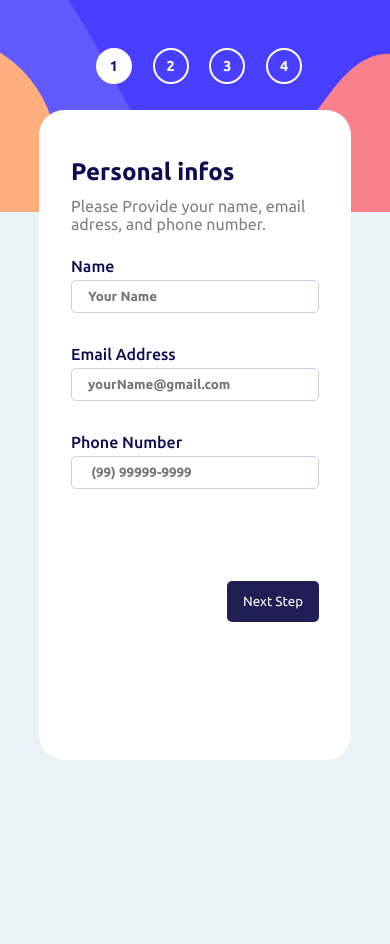
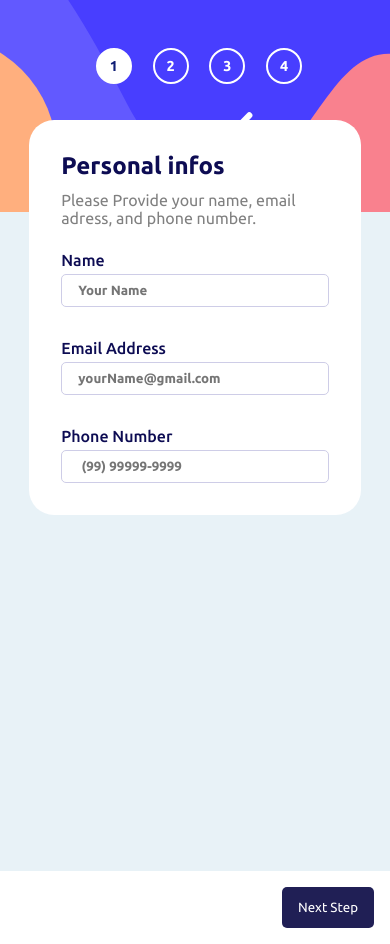
Before and after one commit to AbnnerB/multi-step-form, a React (Vite) app: page / in a window 390 px wide. Before the commit the page ends 910 px from the top, so only its background shows below. Built offline with nearby package versions, Linux system fonts and the light colour scheme.

Commit message:
responsivo esta funcionando
não foquei muito no responsivo, até pq o meu intuito com esse projeto era praticar useContext  fazendo  o formulario multi step

```diff
--- a/src/App.jsx
+++ b/src/App.jsx
@@ -42,10 +42,7 @@ const PrincipalContainer = styled.main`
   }
   @media screen and (max-width: 620px) {
     flex-direction: column;
-    /* height: 100%; */
     width: 100%;
-    /* min-height: 100vh; */
-
     background-color: transparent;
     padding: 0px;
   }
--- a/src/components/FatherComponent.jsx
+++ b/src/components/FatherComponent.jsx
@@ -38,35 +38,33 @@ const FatherContainer = styled.section`
   }
 
   @media screen and (max-width: 620px) {
-    position: relative;
-    /* position: absolute; */
-    min-height: 77vh;
-    /* min-height: 100%; */
+    position: absolute;
+    height: auto;
+    /* gap: 2rem; */
+    gap: 0px;
+    top: 100px;
     padding: 0px;
-    /* background-color: red; */
-    justify-content: flex-end;
+    min-height: 100%;
 
     .content {
-      height: 100%;
-      position: absolute;
-      top: -150px;
-      left: 10%;
-      width: 80%;
-      padding: 3rem 2rem;
+      margin: 20px auto;
       border-radius: 25px;
+      width: 85%;
+      padding: 2rem;
     }
 
     .barNavigation {
-      /* background-color: white; */
+      background-color: white;
       width: 100%;
       align-items: center;
-      padding: 0 1rem;
-      background-color: blue;
-      /* height: 100px; */
+      padding: 1rem;
     }
-    /* .barNavigation button {
-      height: 50px;
-    } */
+  }
+  @media screen and (max-width: 330px) {
+    .content {
+      width: 95%;
+      padding: 1rem 0.8rem;
+    }
   }
 `;
 
--- a/src/components/SideBar.jsx
+++ b/src/components/SideBar.jsx
@@ -71,16 +71,12 @@ const SideBarStyles = styled.section`
     border-radius: 0px;
     background-image: url(${BgsideBarMobile});
     background-position: top;
-    /* background-size: 90%; */
 
     .containerInfoSideBarSteps {
-      /* margin-top: 2rem; */
-      /* padding: 1rem; */
       padding-top: 1rem;
       height: 180px;
       flex-direction: row;
       justify-content: center;
-      /* align-items: center; */
     }
     .infoSideBarDetailsSteps {
       display: none;
--- a/src/components/StepFinish.jsx
+++ b/src/components/StepFinish.jsx
@@ -47,8 +47,12 @@ const AllInfoAboutPlan = styled.div`
 `;
 
 export default function StepFinish() {
-  const { yourPlanSelect, arrayValuesServices, altStateMonthYear } =
-    useStepContext();
+  const {
+    yourPlanSelect,
+    arrayValuesServices,
+    altStateMonthYear,
+    setValueCurrentStep,
+  } = useStepContext();
 
   const [totalFinishing, setTotalFinishing] = useState(0);
 
@@ -77,7 +81,12 @@ export default function StepFinish() {
               <h3>
                 {yourPlanSelect.planType} ({yourPlanSelect.planTime})
               </h3>
-              <h4>Change</h4>
+              <h4
+                style={{ textDecoration: "underline" }}
+                onClick={() => setValueCurrentStep(1)}
+              >
+                Change
+              </h4>
             </div>
             <span>{yourPlanSelect.planValue}</span>
           </div>
--- a/src/components/StepsForm/StepFormStyles.js
+++ b/src/components/StepsForm/StepFormStyles.js
@@ -56,4 +56,23 @@ export const FormStyles = styled.form`
     color: white;
     padding: 0.8rem 1rem;
   }
+
+  @media screen and (max-width: 620px) {
+    .buttonNexStepFake {
+      margin: 0px;
+      position: absolute;
+      bottom: 0px;
+      left: 0px;
+      background-color: white;
+      width: 100%;
+      display: flex;
+      justify-content: flex-end;
+      align-items: center;
+      padding: 1rem;
+    }
+
+    .buttonNexStepFake button {
+      margin: 0px;
+    }
+  }
 `;
```
